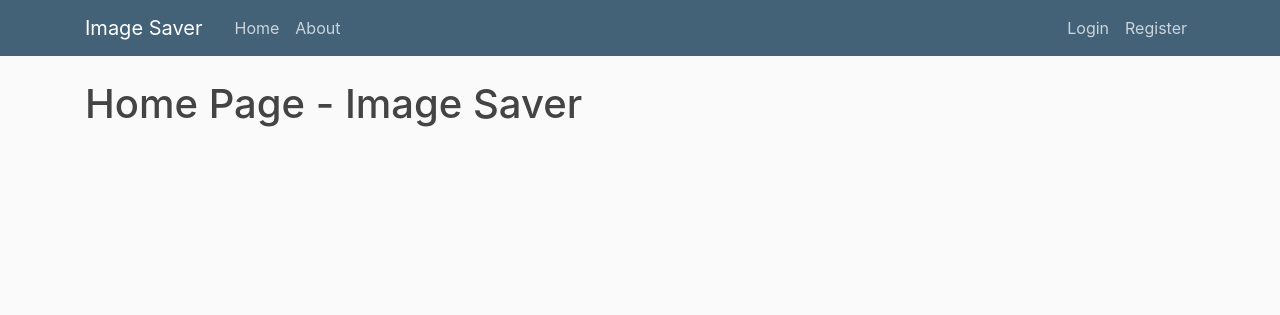
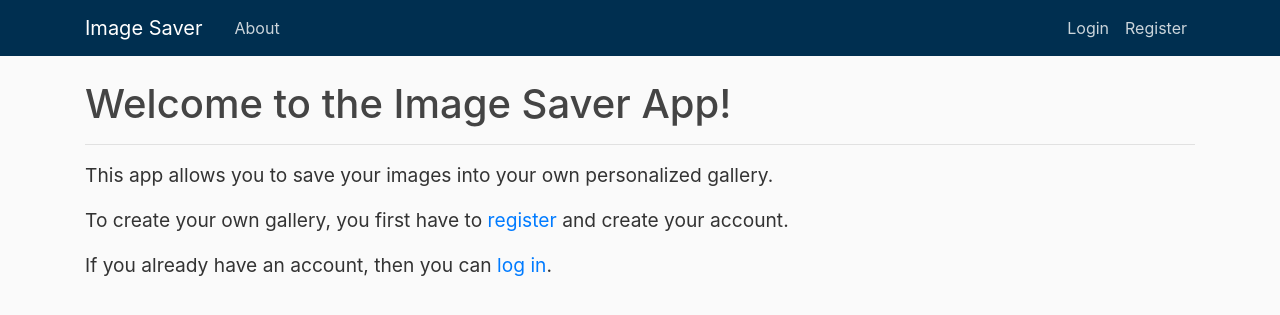
Before and after one commit to aeddeb/image-saver, a Flask app: page / in a window 1280 px wide. Shown: the top 315 px of the page. Run offline with Flask 2, Linux system fonts and the light colour scheme; some libraries are stand-ins or nearby versions.

Commit message:
Populated html templates with content

```diff
--- a/flaskapp/images/forms.py
+++ b/flaskapp/images/forms.py
@@ -5,7 +5,7 @@ from wtforms import SubmitField
 class UploadImageForm(FlaskForm):
     image = FileField("Allowed file types: .jpg, .jpeg, .png or .gif",
                             validators = [FileRequired(), FileAllowed(['jpg', 'jpeg', 'png', 'gif']),
-                                FileSize(1024*1024, message="File must be less than 1 MB.")])
+                                FileSize(2*1024*1024, message="File must be less than 2 MB.")])
 
 
     submit = SubmitField('Upload')
--- a/flaskapp/main/routes.py
+++ b/flaskapp/main/routes.py
@@ -4,7 +4,7 @@ from flaskapp.models import Image
 main = Blueprint('main', __name__)
 
 @main.route("/")
-@main.route("/home")
+#@main.route("/home")
 def home():
     return render_template('home.html')
 
--- a/flaskapp/static/main.css
+++ b/flaskapp/static/main.css
@@ -9,7 +9,7 @@ body {
   }
 
   .bg-steel {
-    background-color: #436177;
+    background-color: #002f50;
   }
 
   .site-header .navbar-nav .nav-link {
@@ -82,3 +82,7 @@ body {
   img.gallery {
     padding-top: 10px;
   }
+
+  .gen {
+    font-size: 120%;
+  }
--- a/flaskapp/templates/home.html
+++ b/flaskapp/templates/home.html
@@ -1,17 +1,20 @@
 {% extends "layout.html" %}
 {% block content %}
-<!--
-    {% for post in posts %}
-        <article class="media content-section">
-          <div class="media-body">
-            <div class="article-metadata">
-              <a class="mr-2" href="#">{{ post.author }}</a>
-              <small class="text-muted">{{ post.date_posted }}</small>
-            </div>
-            <h2><a class="article-title" href="#">{{ post.title }}</a></h2>
-            <p class="article-content">{{ post.content }}</p>
-          </div>
-        </article>
-    {% endfor %}-->
-<h1>Home Page - Image Saver</h1>
+<h1>Welcome to the Image Saver App!</h1>
+<hr>
+{% if current_user.is_authenticated %}
+<p class="gen"> Great to see you {{ current_user.username }}! </p>
+<p class="gen"> You are currently logged in. From the navigation bar above, you have the following options:</p>
+  <ul>
+    <li class="gen">View, download or delete your images</li>
+    <li class="gen">Upload an image</li>
+    <li class="gen">Update your username or email</li>
+  </ul>
+
+{% else %}
+<p class="gen"> This app allows you to save your images into your own personalized gallery.</p>
+<p class="gen">To create your own gallery, you first have to
+  <a href="{{ url_for('users.register') }}">register</a> and create your account.</p>
+<p class="gen">If you already have an account, then you can <a href="{{ url_for('users.login') }}">log in</a>.</p>
+{% endif%}
 {% endblock content %}
--- a/flaskapp/templates/layout.html
+++ b/flaskapp/templates/layout.html
@@ -23,13 +23,13 @@
     <header class="site-header">
         <nav class="navbar navbar-expand-md navbar-dark bg-steel fixed-top">
           <div class="container">
-            <a class="navbar-brand mr-4" href="/">Image Saver</a>
+            <a class="navbar-brand mr-4" href="{{ url_for('main.home') }}">Image Saver</a>
             <button class="navbar-toggler" type="button" data-toggle="collapse" data-target="#navbarToggle" aria-controls="navbarToggle" aria-expanded="false" aria-label="Toggle navigation">
               <span class="navbar-toggler-icon"></span>
             </button>
             <div class="collapse navbar-collapse" id="navbarToggle">
               <div class="navbar-nav mr-auto">
-                <a class="nav-item nav-link" href="{{ url_for('main.home')}}">Home</a>
+                <!-- <a class="nav-item nav-link" href="{{ url_for('main.home')}}">Home</a> -->
                 <a class="nav-item nav-link" href="{{ url_for('main.about')}}">About</a>
               </div>
               <!-- Navbar Right Side -->
@@ -50,7 +50,7 @@
     </header>
     <main role="main" class="container">
         <div class="row">
-          <div class="col-md-12"> <!--originall was col-md-8 when ther was the right side bar-->
+          <div class="col-md-12"> <!--original was col-md-8 when there was the right side bar-->
             {% with messages = get_flashed_messages(with_categories=true) %}
               {% if messages %}
                 {% for category, message in messages %}
```
Also changed, not shown: flaskapp/templates/about.html (+6 -1 lines), flaskapp/templates/images.html (+4 -10 lines), 1 other file.
